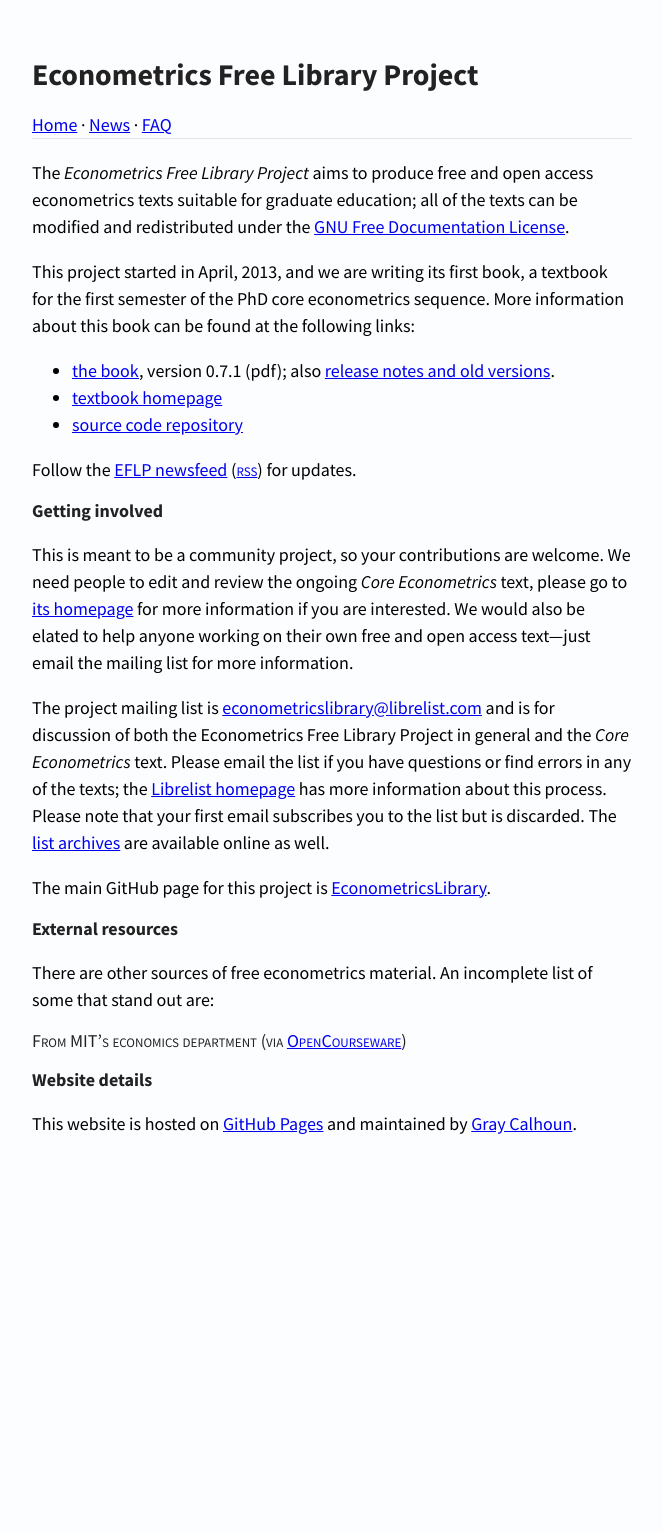
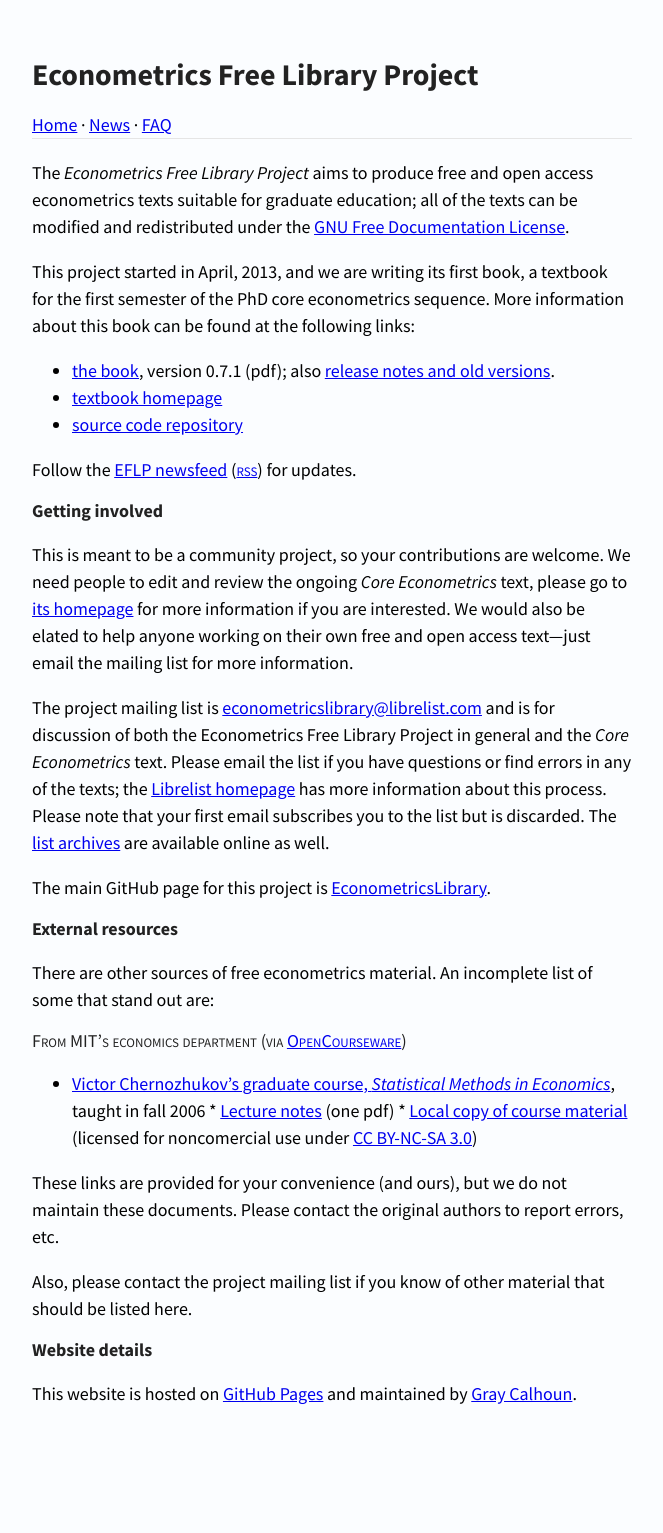
Before and after one commit to EconometricsLibrary/EconometricsLibrary.github.io, a Jekyll site: the page built from index.md, in a window 1280 px wide. Shown: the whole page, without its empty margins (26-689 px from the left). Built offline with Jekyll 4.4.1, drawn with Linux system fonts in a browser that asks for light colours; before the commit the page ends 1263 px from its top, so only the background shows below that.

Commit message:
Add link to chernozhukov's material

```diff
--- a/index.md
+++ b/index.md
@@ -58,6 +58,26 @@ list of some that stand out are:
 
 ### From MIT's economics department (via [OpenCourseware](http://mit.ocw.edu/courses/economics))
 
+* [Victor Chernozhukov's graduate course, *Statistical Methods in
+  Economics*][a1], taught in fall 2006
+      * [Lecture notes][a2] (one pdf)
+      * [Local copy of course material][a3] (licensed for noncomercial
+        use under [CC BY-NC-SA 3.0][NC])
+
+These links are provided for your convenience (and ours), but we do
+not maintain these documents. Please contact the original authors to
+report errors, etc.
+
+Also, please contact the project mailing list if you know of other
+material that should be listed here.
+
+[NC]: http://creativecommons.org/licenses/by-nc-sa/3.0/us/
+
+[a1]: http://ocw.mit.edu/courses/economics/14-381-statistical-method-in-economics-fall-2006/
+[a2]: http://ocw.mit.edu/courses/economics/14-381-statistical-method-in-economics-fall-2006/lecture-notes/notes_part_2.pdf
+[a3]: /core/dl/14-381-fall-2006.zip
+
+
 Website details
 ---------------
 
```
